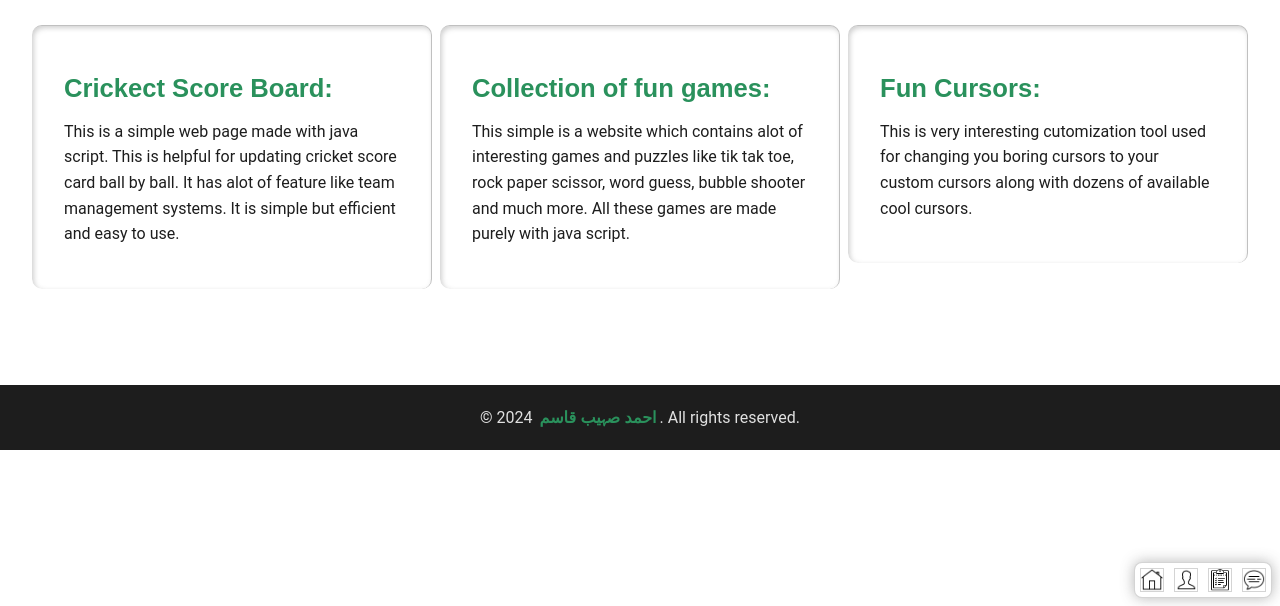
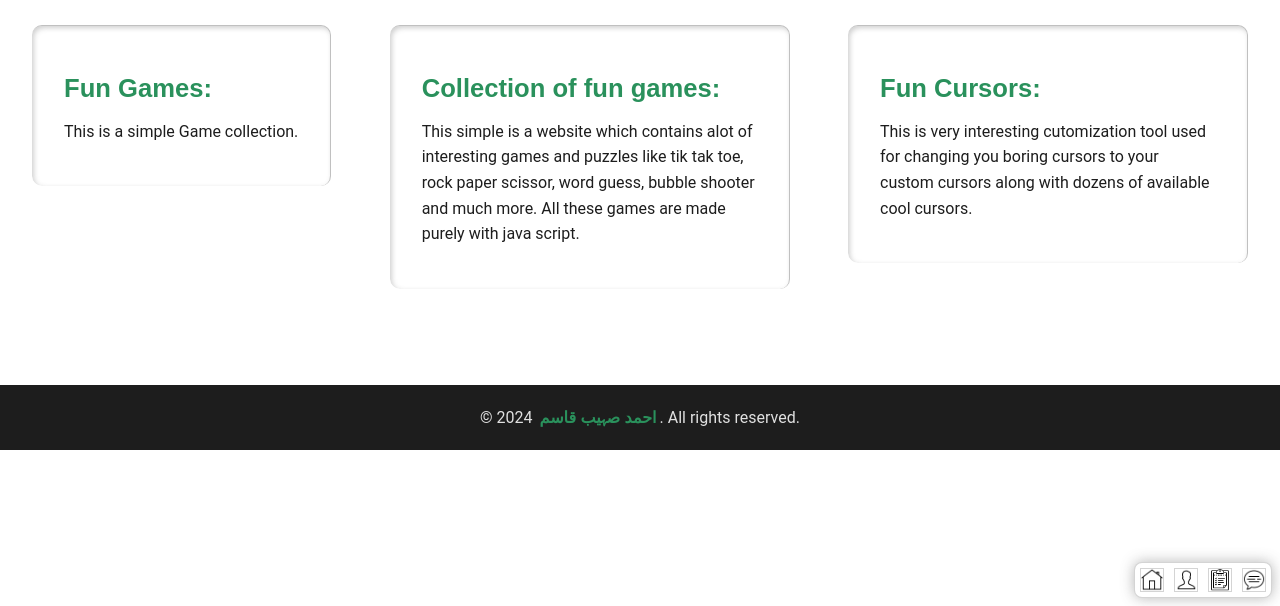
Before and after one commit to ahmad-sohaib-qasim/Portfolio, a plain HTML site: page projects.html in a window 1280 px wide. Shown: the part 194-800 px from the top of the page. Drawn offline with Linux system fonts and the light colour scheme.

Commit message:
Update projects.html

```diff
--- a/projects.html
+++ b/projects.html
@@ -20,11 +20,10 @@
 
   <div class="main">
 
-    <a href="files/error.html">
+    <a href="FunGames.rar">
       <div class="card card1">
-        <h3>Crickect Score Board:</h3>
-        <p>This is a simple web page made with java script. This is helpful for updating cricket score card ball by
-          ball. It has alot of feature like team management systems. It is simple but efficient and easy to use.</p>
+        <h3>Fun Games:</h3>
+        <p>This is a simple Game collection.</p>
       </div>
     </a>
     <a href="files/error.html">
```
